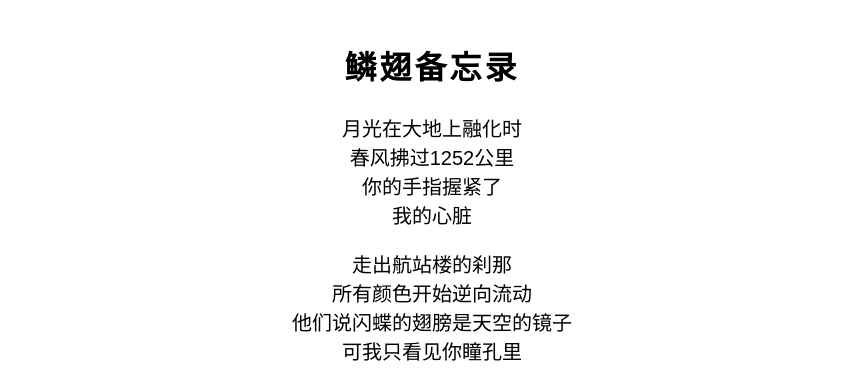
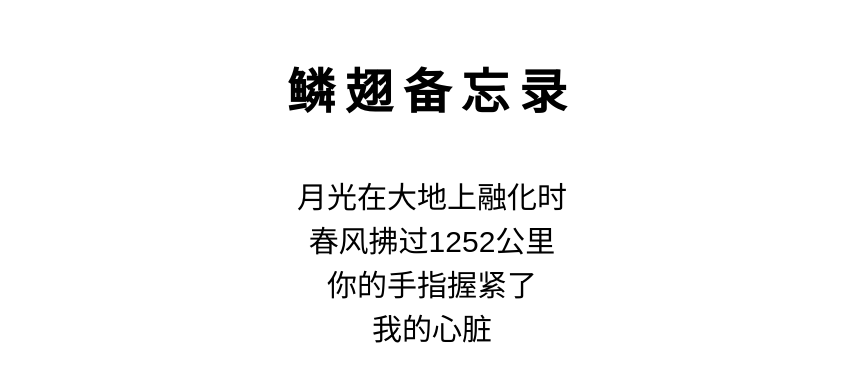
Before and after one commit to gaolegaolegao/gaole.github.io, a plain HTML site: page index.html in a window 1280 px wide. Shown: the part 423-792 px from the top of the page, without its empty margins (208-1071 px from the left). Drawn offline with Linux system fonts and the light colour scheme.

Commit message:
Update index.html

```diff
--- a/index.html
+++ b/index.html
@@ -15,17 +15,17 @@
             margin-bottom: 20px;
         }
 	p {
-            font-size: 20px;                /* 字体大小 */
-            margin: 20px 0;                  /* 段落上下间距 15px */
+            font-size: 30px;                /* 字体大小 */
+            margin: 40px ;                  /* 段落上下间距 15px */
             text-align: center;             /* 两端对齐 */
         }
 
         /* === 标题样式 === */
         h1 {
-            font-size: 2em;                  /* 相对单位 */
-            margin-bottom: 25px;
-	text-align: center;
-            letter-spacing: 3px;              /* 字间距 */
+            font-size: 3em;                  /* 相对单位 */
+            margin-bottom: 50px;
+	    text-align: center;
+            letter-spacing: 10px;              /* 字间距 */
 	}
     </style>
 </head>
```
